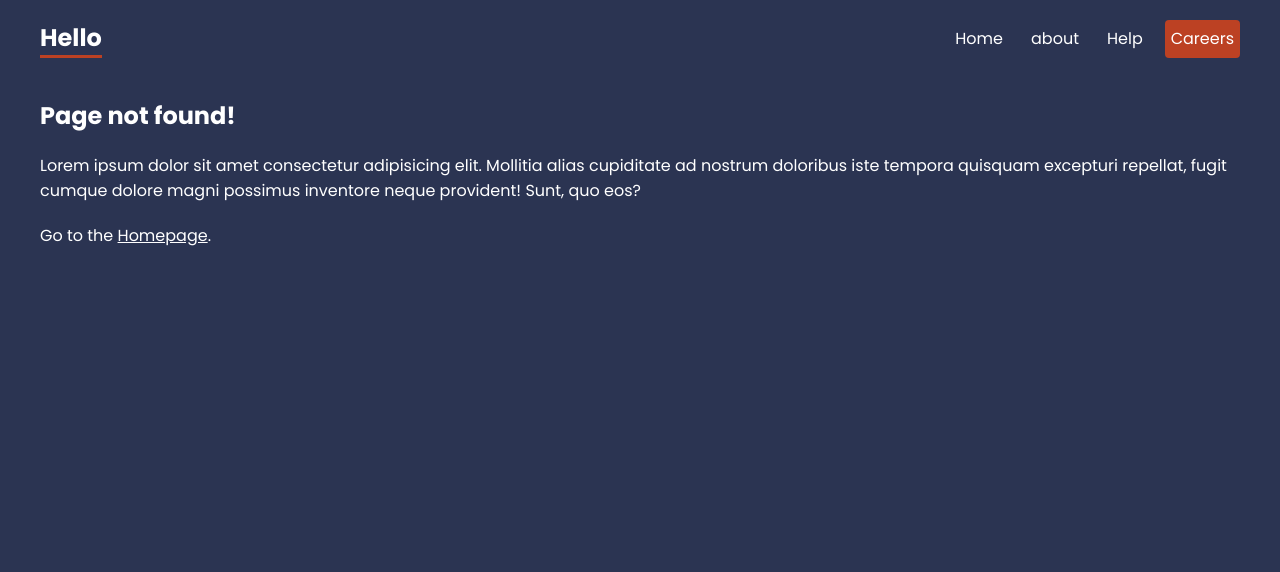
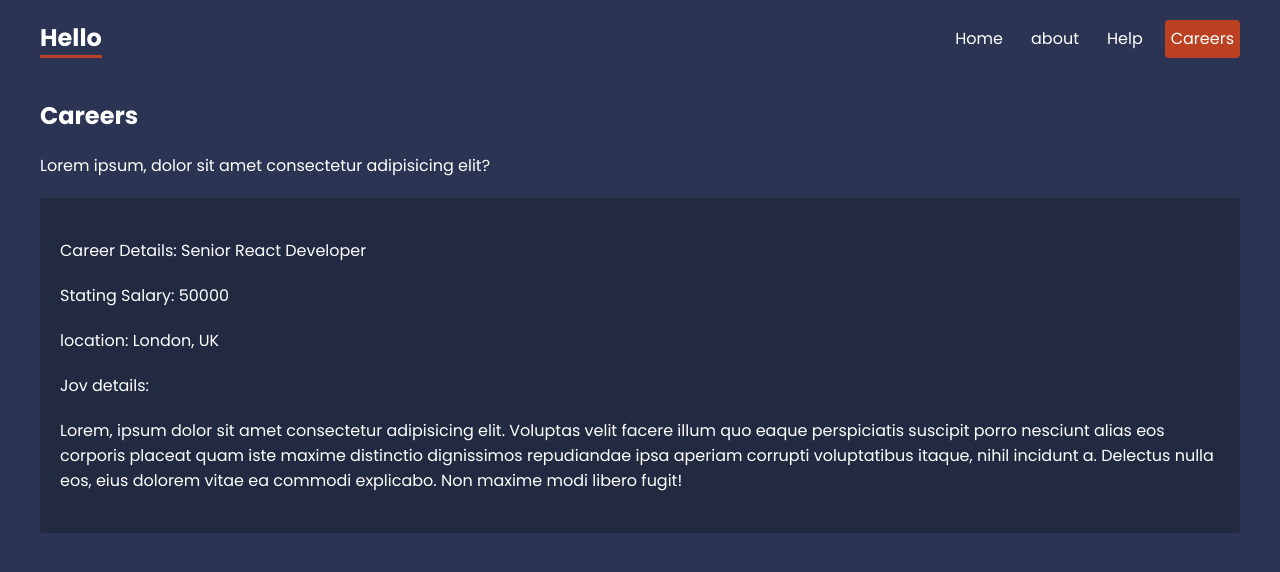
Before and after one commit to Saswata777/Reacrt-router-2, a React (Create React App) app: page /careers/1 in a window 1280 px wide. Shown: the top 572 px of the page. Built offline with nearby package versions, Linux system fonts and the light colour scheme; data requests are answered from the project's data file.

Commit message:
Router parameteres

```diff
--- a/src/App.js
+++ b/src/App.js
@@ -10,7 +10,9 @@ import Contact from './Pages/help/contact';
 import HelpLayout from './layout/helpLayout';
 import NotFound from './Pages/notFound';
 import CareerLayout from './layout/careerLayout';
-import Career , {CareerLoader} from './Pages/career';
+import Career , {CareerLoader} from './Pages/career/career';
+import CareerDetails from './Pages/career/careerDetails';
+import { CareerDetailsLoader } from './Pages/career/careerDetails';
 
 // import { BrowserRouter , Routes, Route, Link, NavLink } from 'react-router-dom'
 import { createBrowserRouter, createRoutesFromElements, Route, RouterProvider  } from 'react-router-dom';
@@ -27,7 +29,9 @@ const router = createBrowserRouter(
 
               <Route path='careers' element={<CareerLayout />}>
                   <Route index element = {<Career />} loader = {CareerLoader}/>
+                  <Route path=':id' element={<CareerDetails />} loader={CareerDetailsLoader} />
               </Route>
+
 
               <Route path='*' element={<NotFound />} />
           </Route>
--- a/src/Pages/career.jsx
+++ b/src/Pages/career/career.jsx
@@ -8,7 +8,7 @@ const Career = () => {
     <div className='careers'>
         Home
           {careers.map(career => (
-        <Link to='/' key={career.id}>
+        <Link to={career.id.toString()} key={career.id}>
           <p> {career.title}</p>
           <p> Based in {career.location} </p>
         </Link>
--- /dev/null
+++ b/src/Pages/career/careerDetails.jsx
@@ -0,0 +1,28 @@
+import React from 'react'
+import { useLoaderData, useParams } from 'react-router-dom'
+
+const CareerDetails = () => {
+    const {id} = useParams()
+    const career = useLoaderData()
+  return (
+    <div className="career-details">
+            <p>Career Details: {career.title}</p>
+            <p>Stating Salary: {career.salary}</p>
+            <p>location: {career.location}</p>
+            <div className='details'>
+                Jov details:
+                    <p>Lorem, ipsum dolor sit amet consectetur adipisicing elit. Voluptas velit facere illum quo eaque perspiciatis suscipit porro nesciunt alias eos corporis placeat quam iste maxime distinctio dignissimos repudiandae ipsa aperiam corrupti voluptatibus itaque, nihil incidunt a. Delectus nulla eos, eius dolorem vitae ea commodi explicabo. Non maxime modi libero fugit!</p>
+            </div>
+
+    </div>
+  )
+}
+
+export default CareerDetails
+
+
+export const CareerDetailsLoader = async ({params})=>{
+    const {id} = params
+    const res = await fetch('http://localhost:4000/careers/'+ id)
+    return res.json()
+}
--- a/src/index.css
+++ b/src/index.css
@@ -126,6 +126,11 @@ form label span {
 
 
 /* careers details */
-
+.career-details {
+  background: rgba(0,0,0,0.2);
+  padding: 20px;
+  border-radius: 4px;
+  margin: 20px 0;
+}
 
 /* breadcrumbs */
```
